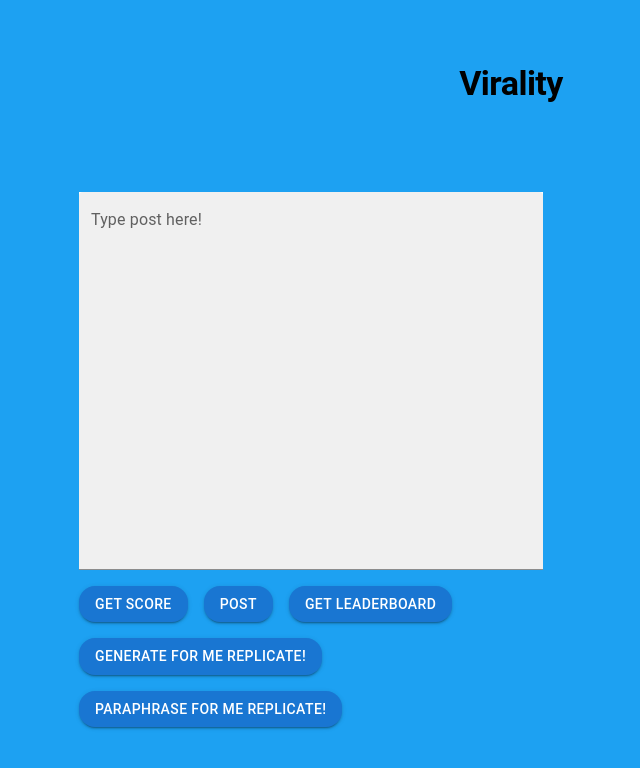
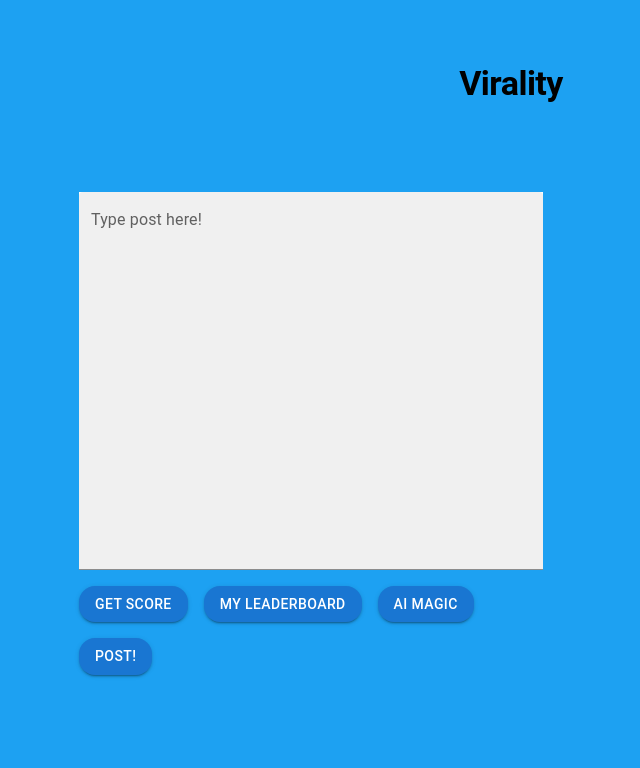
Before and after one commit to jinyang628/BlueSkyHack, a React (Vite) app in the folder frontend/: page / in a window 1280 px wide. Shown: the top 768 px of the page, without its empty margins (129-769 px from the left). Built offline with nearby package versions, Linux system fonts and the light colour scheme.

Commit message:
dropdown menu

```diff
--- a/frontend/src/App.jsx
+++ b/frontend/src/App.jsx
@@ -1,5 +1,5 @@
 import { useState } from "react";
-import { Container, CssBaseline } from "@mui/material";
+import { Container, CssBaseline, Button, Menu, MenuItem } from "@mui/material";
 import { createTheme, ThemeProvider } from "@mui/material/styles";
 import TextInput from "./components/Input";
 import ClickButton from "./components/ClickButton";
@@ -36,6 +36,16 @@ const App = () => {
   const [error, setError] = useState(null);
   const [leaderboard, setLeaderboard] = useState(null);
   const [isLoading, setIsLoading] = useState(false);
+  const [anchorEl, setAnchorEl] = useState(null);
+  const open = Boolean(anchorEl);
+
+  const handleOpen = (event) => {
+    setAnchorEl(event.currentTarget);
+  };
+
+  const handleClose = () => {
+    setAnchorEl(null);
+  };
 
   const handleScore = async () => {
     try {
@@ -98,7 +108,7 @@ const App = () => {
       setIsLoading(false); // Stop loading in case of an error
       setError("Error generating. Please try again.");
     }
-  }
+  };
 
   const handleParaphrase = async () => {
     try {
@@ -168,22 +178,31 @@ const App = () => {
               />
 
               <ClickButton onClick={handleScore}>Get Score</ClickButton>
-              <ClickButton onClick={handlePost}>Post</ClickButton>
               <ClickButton onClick={handleLeaderboard}>
-                Get Leaderboard
+                My Leaderboard
               </ClickButton>
-              <ClickButton onClick={handleCreate}>
-                Generate for me Replicate!
-              </ClickButton>
-              <ClickButton onClick={handleParaphrase}>
-                Paraphrase for me Replicate!
-              </ClickButton>
+              <ClickButton onClick={handleOpen}>AI Magic</ClickButton>
+              <Menu anchorEl={anchorEl} open={open} onClose={handleClose}>
+                <MenuItem onClick={handleCreate}>Generate for me</MenuItem>
+                <MenuItem onClick={handleParaphrase}>
+                  Paraphrase for me
+                </MenuItem>
+              </Menu>
+              <div>
+                <ClickButton onClick={handlePost}>Post!</ClickButton>
+              </div>
               {isLoading && (
-              <div style={{ display: "flex", justifyContent: "center", alignItems: "center" }}>
-                <CircularProgress />
-              </div>
-            )}
-            {score && <p>Score: {score.score}</p>}
+                <div
+                  style={{
+                    display: "flex",
+                    justifyContent: "center",
+                    alignItems: "center",
+                  }}
+                >
+                  <CircularProgress />
+                </div>
+              )}
+              {score && <p>Score: {score.score}</p>}
 
               {error && <p>Error: {error}</p>}
             </Container>
@@ -201,7 +220,10 @@ const App = () => {
               <h3>Your Leaderboard:</h3>
               <ul>
                 {Object.entries(leaderboard).map(([name, score], index) => (
-                  <li key={index}>
+                  <li
+                    key={index}
+                    style={{ marginBottom: "10px", marginRight: "10px" }}
+                  >
                     <div>Post: {name}</div>
                     <div>Score: {score}</div>
                   </li>
```
Also changed, not shown: 1 other file (tests, documents, lock files or other folders).
